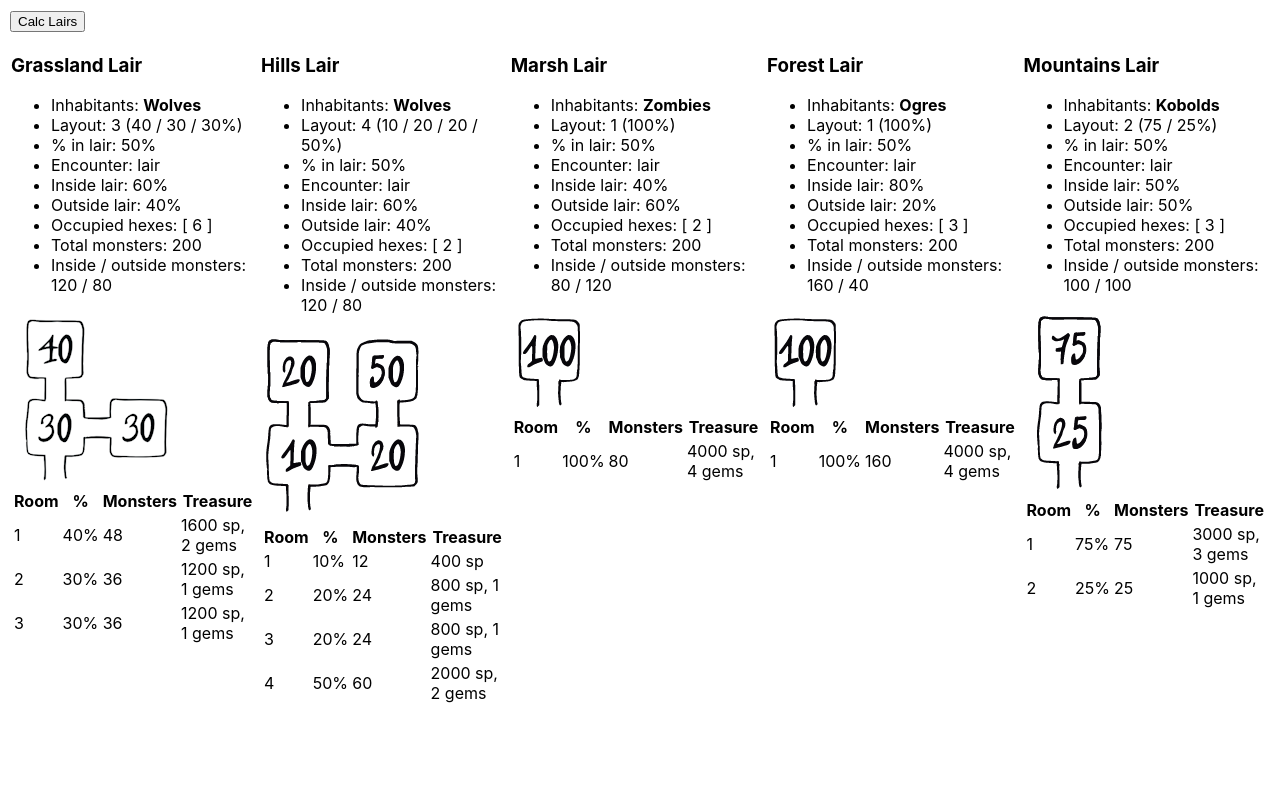
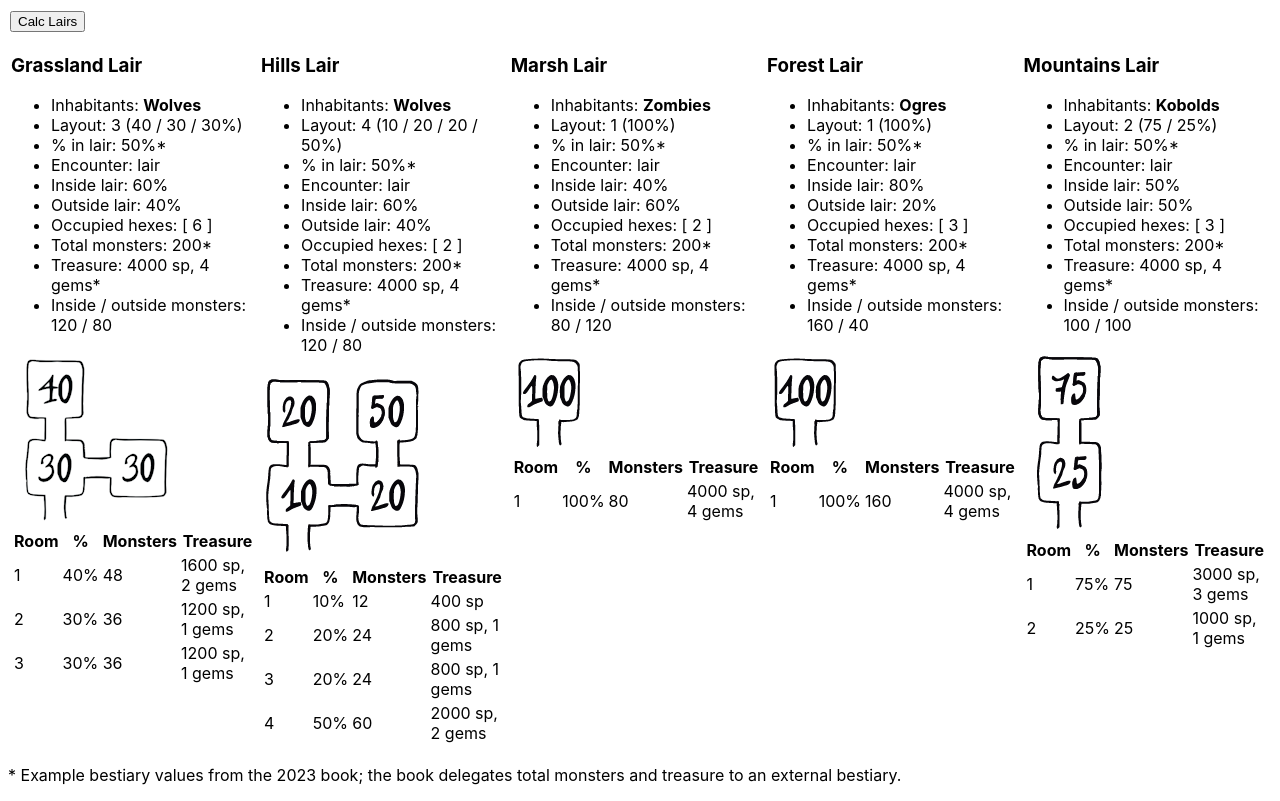
Before and after one commit to lucaster/sandbox-generator, an Angular app in the folder sandbox-generator-ng/: page /lairs in a window 1280 px wide. Built offline with nearby package versions, Linux system fonts and the light colour scheme.

Commit message:
mark example bestiary values in lairs page

```diff
--- a/sandbox-generator-ng/src/app/pages/lairs/lairs.html
+++ b/sandbox-generator-ng/src/app/pages/lairs/lairs.html
@@ -13,6 +13,11 @@
   </tbody>
 </table>
 
+<p>
+  * Example bestiary values from the 2023 book; the book delegates total
+  monsters and treasure to an external bestiary.
+</p>
+
 <ng-template #biomeLair let-lair="lair">
   <section>
     <h3>{{ lair.biome }} Lair</h3>
@@ -21,13 +26,14 @@
       <li>Layout: {{ lair.layout }} ({{ lair.percentages.join(' / ') }}%)</li>
       <li>
         % in lair:
-        {{ lair.percentInLair === null ? '—' : lair.percentInLair + '%' }}
+        {{ lair.percentInLair === null ? '—' : lair.percentInLair + '%' }}*
       </li>
       <li>Encounter: {{ lair.encounter ?? '—' }}</li>
       <li>Inside lair: {{ lair.percInsideLair }}%</li>
       <li>Outside lair: {{ lair.percOutsideLair }}%</li>
       <li>Occupied hexes: {{ lair.outsideHexes | json }}</li>
-      <li>Total monsters: {{ lair.totalMonsters ?? '—' }}</li>
+      <li>Total monsters: {{ lair.totalMonsters ?? '—' }}*</li>
+      <li>Treasure: {{ treasureLabel(lair.treasure) }}*</li>
       <li>
         Inside / outside monsters:
         {{ lair.insideMonsters ?? '—' }} / {{ lair.outsideMonsters ?? '—' }}
```
